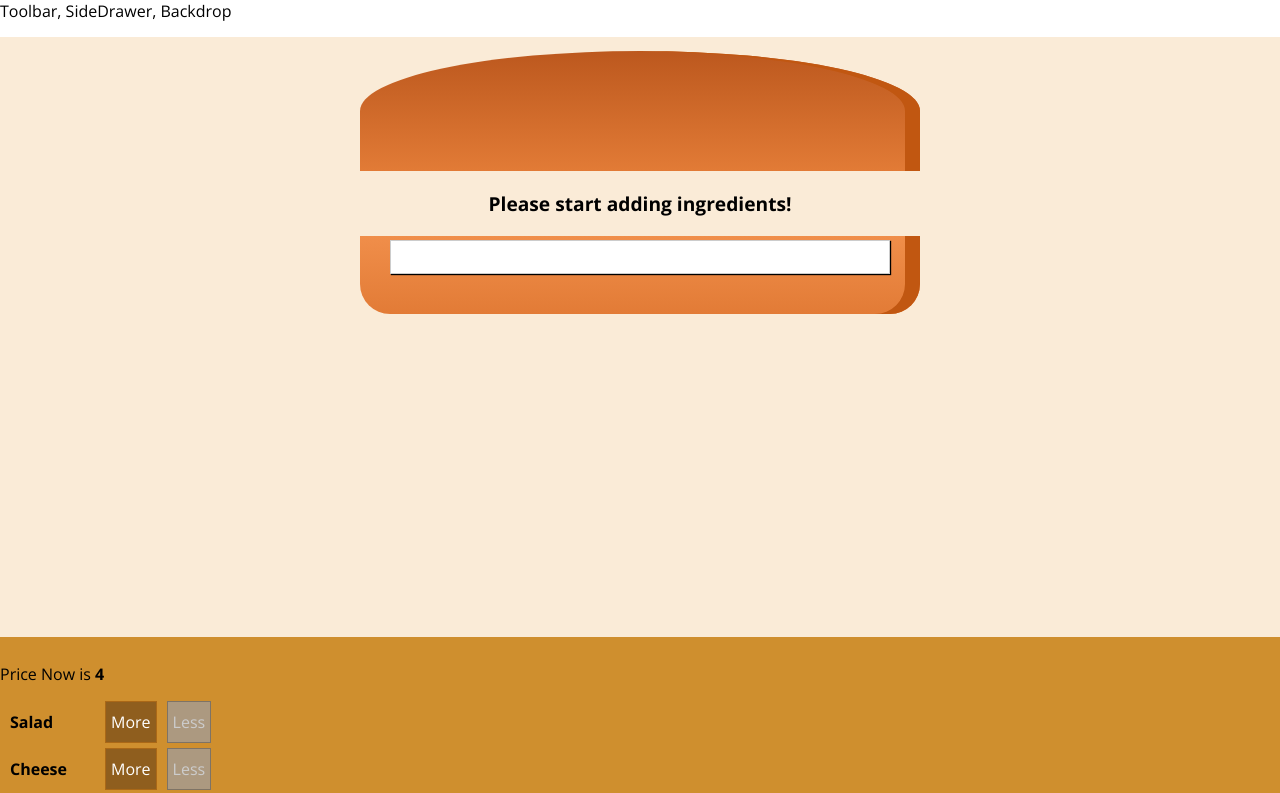
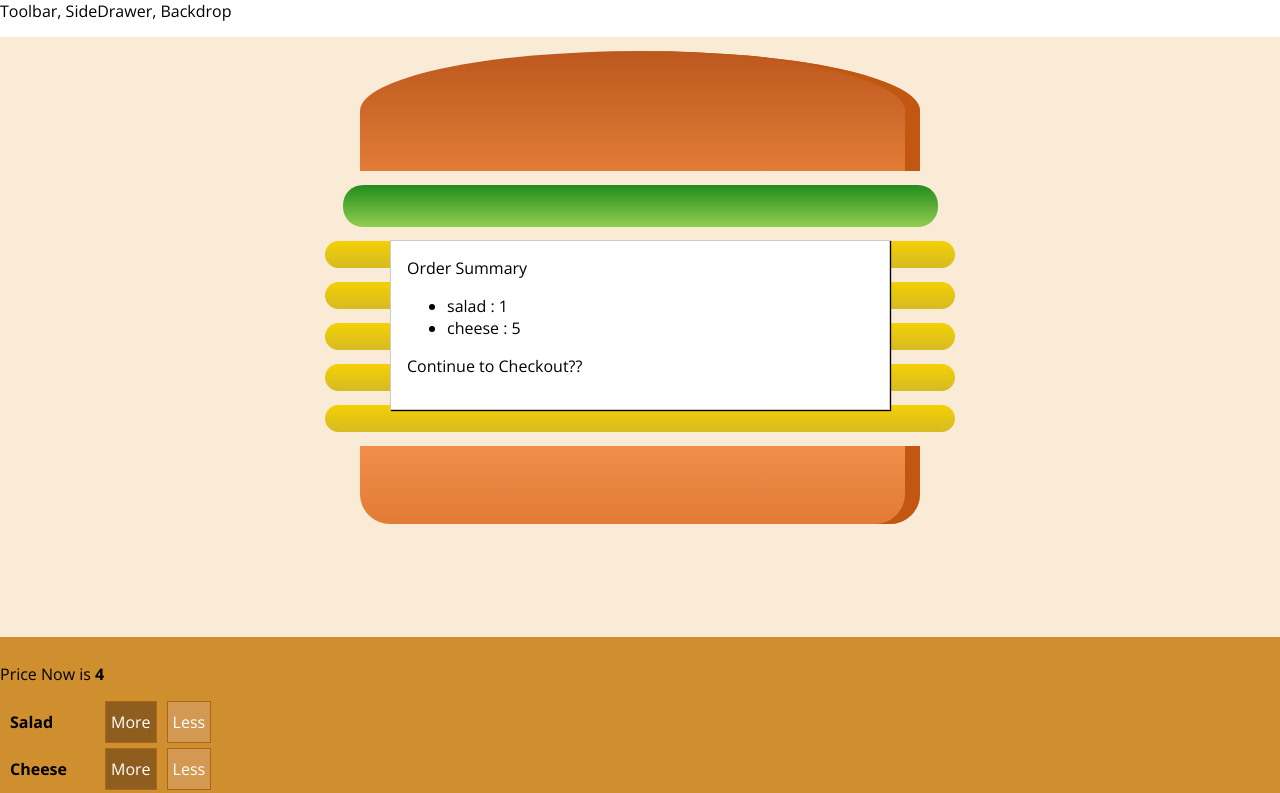
Before and after one commit to karthiks/build-a-burger, a React (Create React App) app: page / in a window 1280 px wide. Shown: the top 793 px of the page. Built offline with nearby package versions, Linux system fonts and the light colour scheme.

Commit message:
Order summary to show selected ingredients

```diff
--- a/src/stateful/burgerBuilder.js
+++ b/src/stateful/burgerBuilder.js
@@ -3,6 +3,7 @@ import Aux from '../hoc/aux';
 import Burger from '../stateless/burger';
 import IngredientsMenu from '../stateless/ingredientsMenu';
 import Modal from '../stateless/utils/modal';
+import OrderSummary from '../stateless/orderSummary';
 
 const INGREDIENT_PRICES = {
     salad: 0.5,
@@ -13,9 +14,9 @@ const INGREDIENT_PRICES = {
 class BurgerBuilder extends Component {
     state = {
         ingredients: {
-            salad: 0,
+            salad: 1,
             bacon: 0,
-            cheese: 0,
+            cheese: 5,
             meat:0,
         },
         totalPrice: 4
@@ -45,7 +46,9 @@ class BurgerBuilder extends Component {
     render() {
         return (
             <Aux>
-                <Modal/>
+                <Modal>
+                    <OrderSummary ingredients={this.state.ingredients}/>
+                </Modal>
                 <Burger ingredients={this.state.ingredients} />
                 <IngredientsMenu
                     ingredients={this.state.ingredients}
--- /dev/null
+++ b/src/stateless/orderSummary.js
@@ -0,0 +1,23 @@
+import React from 'react';
+import Aux from "../hoc/aux";
+
+const OrderSummary = (props) => {
+    let ingredients = [];
+    for (let k in props.ingredients) {
+        let v = props.ingredients[k];
+        if (v>0) {
+            ingredients.push(<li key={k}><span>{k}</span> : {v}</li>);
+        }
+    };
+    return (
+        <Aux>
+            <div> Order Summary</div>
+            <ul>
+                {ingredients}
+            </ul>
+            <p>Continue to Checkout??</p>
+        </Aux>
+    );
+};
+
+export default OrderSummary;
```
